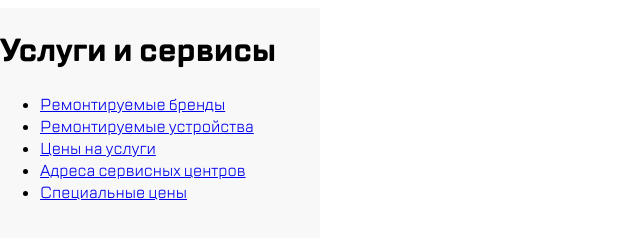
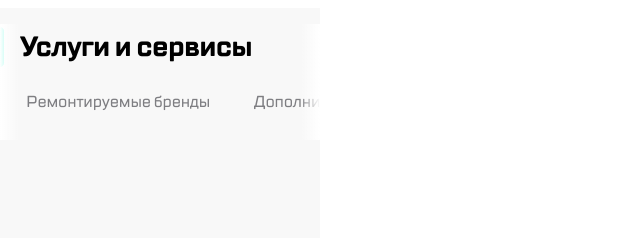
Before and after one commit to ERMIT3000/kata_1st_project_lebedev, a plain HTML site: page 320 version/index.html in a window 1280 px wide. Shown: the part 80-318 px from the top of the page, without its empty margins (0-640 px from the left). Drawn offline with Linux system fonts and the light colour scheme; files whose address does not match are found by name.

Commit message:
фух биля

```diff
--- a/320 version/index.html
+++ b/320 version/index.html
@@ -7,7 +7,7 @@
     <link rel="stylesheet" href="style.css">
 </head>
 <body>
-<header class="header">
+    <header class="header">
         <div class="header__container">
             <a href="#" class="header__burger burger">
                 <svg width="40" height="40" viewBox="0 0 40 40" fill="none" xmlns="http://www.w3.org/2000/svg">
@@ -86,12 +86,21 @@
             </nav>
     </header>
     <main class="main">
-        <div class="main__container"><h1 class="main__uslugi">Услуги и сервисы</h1>
+        <div class="main__container">
+            <div class="main__highlight highlight">
+                <svg width="4" height="40" viewBox="0 0 4 40" fill="none" xmlns="http://www.w3.org/2000/svg">
+                    <path fill-rule="evenodd" clip-rule="evenodd" d="M4 4C4 1.79086 2.20914 0 0 0V40C2.20914 40 4 38.2091 4 36V4Z" fill="#41F6D7"/>
+                </svg>
+                <h1 class="main__uslugi">Услуги и сервисы</h1>
+            </div>
+
             <nav class="main__nav">
                 <ul class="main__nav-list">
                     <li class="main__nav-item">
                         <a href="#" class="main__nav-link">Ремонтируемые бренды</a>
                     </li>
+                    <li class="main__nav-item">
+                        <a href="#" class="main__nav-link">Дополниительные услуги</a>
                     <li class="main__nav-item">
                         <a href="#" class="main__nav-link">Ремонтируемые устройства</a>
                     </li>
@@ -104,6 +113,9 @@
                     <li class="main__nav-item">
                         <a href="#" class="main__nav-link">Специальные цены</a>
                     </li>
+                    <li class="main__nav-item">
+                        <a href="#" class="main__nav-link">Отзывы</a>
+                    </li>
                 </ul>
             </nav>
         </div>
--- a/320 version/style.css
+++ b/320 version/style.css
@@ -10,6 +10,13 @@
          url("../fonts/TTLakes/TTLakes-Bold.woff") format("woff");
     font-family: "TT Lakes";
     font-weight: 700;
+    font-style: normal;
+}
+@font-face {
+    font-family: "TT Lakes";
+    src: url("../fonts/TTLakes/TTLakes-Medium.woff2") format("woff2"),
+         url("../fonts/TTLakes/TTLakes-Medium.woff") format("woff");
+    font-weight: 500;
     font-style: normal;
 }
 * {
@@ -83,20 +90,86 @@ bold {
     height: 40px;
     fill: none;
 }
-.main {
-    position: absolute;
-    width: 320px;
-    height: 509px;
-    left: 0px;
-    top: 88px;
-    margin-top: 0px;
-    background: #F8F8F8;
+.main__uslugi {
+    position: relative;
+    top: 0px;
+    left: 16px;
+    font-size: 28px;
+    font-weight: 700;
+    line-height: 40px;
+    letter-spacing: -0.6px;
 }
 .main__container {
     position: absolute;
     width: 320px;
     height: 509px;
     left: 0px;
+    top: 88px;
+    background: #F8F8F8;
+}
+.main__nav {
+    max-width: 320px;
+    overflow-x: auto;
+    white-space: nowrap;
+    margin-left: auto;
+    margin-top: 16px;
+    position: relative;
+}
+
+.main__nav-list {
+    list-style: none;
+    display: flex;
+    flex-direction: row;
+    padding-left: 16px;
+    padding-top: 40px;
+}
+
+.main__nav-item {
+    display: inline-flex;
+    padding-right: 24px
+}
+
+.main__nav-link {
+    display: flex;
+    align-items: center;
+    justify-content: center;
+    padding: 10px;
+    color: #7E7E82;
+    text-decoration: none;
+    font-size: 16px;
+    font-weight: 500;
+    line-height: 24px;
+    letter-spacing: -0.2px;
+    transition: border 0.3s ease;
+}
+
+.main__nav-link:hover {
+    border: 2px solid #B8FFEC;
+    border-radius: 6px;
+    background-color: #FFFFFF;
+}
+.main__highlight {
+    position: absolute;
+    left: 0px;
     top: 0px;
-    margin-top: 0px;
+    display: flex;
+    align-items: center;
 }
+.main__nav::before,
+.main__nav::after {
+    content: '';
+    position: absolute;
+    top: 0;
+    bottom: 0;
+    width: 20px; /* Ширина зоны затухания */
+    pointer-events: none; /* Не блокируем клики */
+}
+.main__nav::before {
+    left: 0;
+    background: linear-gradient(to right, rgba(255, 255, 255, 1), rgba(255, 255, 255, 0)); /* Затухание слева */
+}
+
+.main__nav::after {
+    right: 0;
+    background: linear-gradient(to left, rgba(255, 255, 255, 1), rgba(255, 255, 255, 0)); /* Затухание справа */
+}
```
